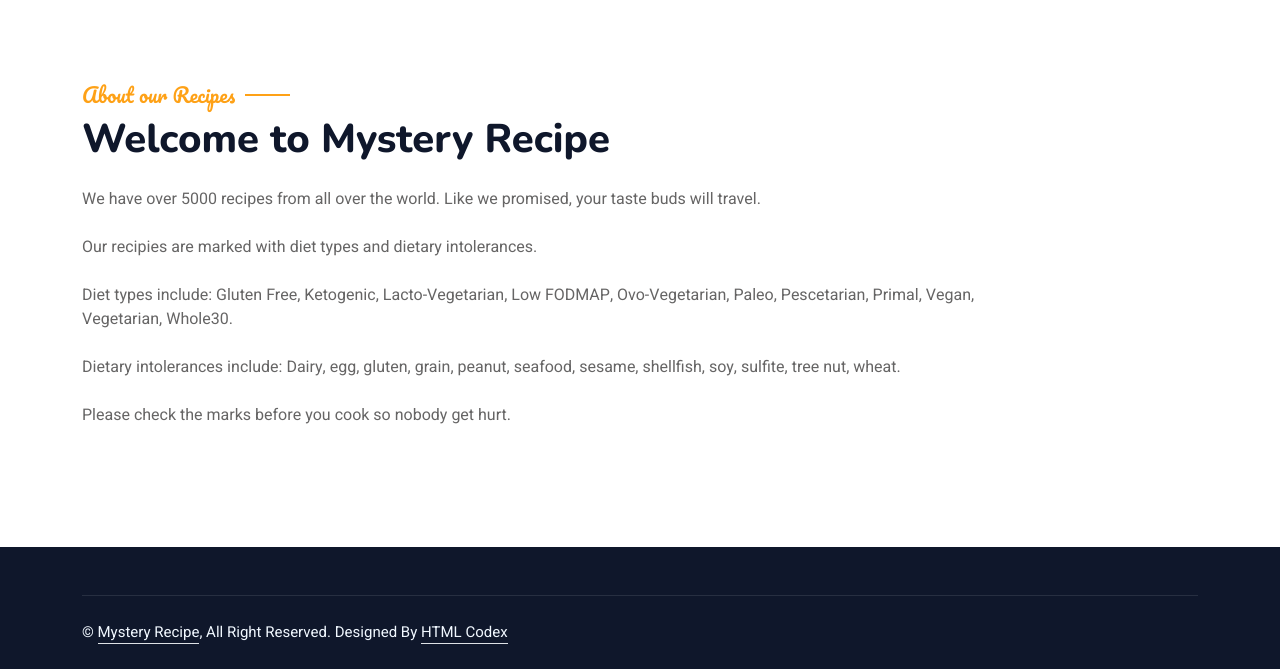
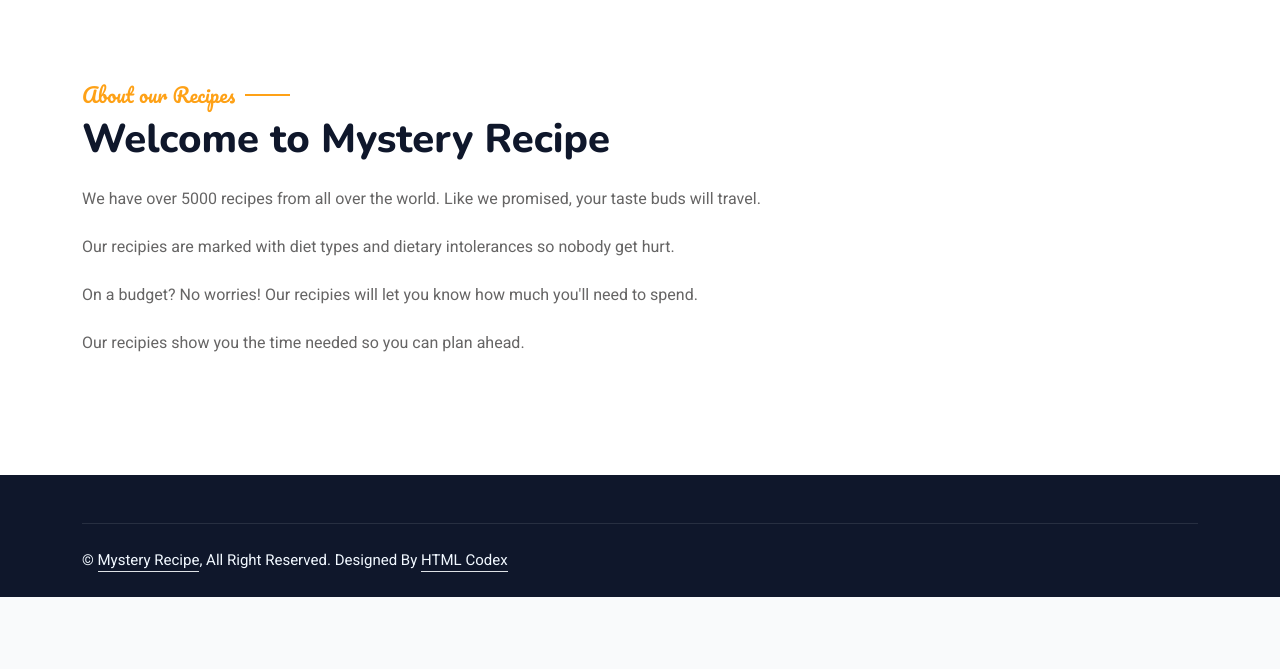
Before and after one commit to LinglinChangSmith/Mystery-Recipe, a Flask app: page / in a window 1280 px wide. Shown: the part 835-1504 px from the top of the page. After the commit the page ends 1432 px from the top, so only its background shows below. Run offline with Flask 3, Linux system fonts and the light colour scheme; some libraries are stand-ins or nearby versions.

Commit message:
adjust index.html content;

```diff
--- a/templates/index.html
+++ b/templates/index.html
@@ -90,12 +90,9 @@
                         <h5 class="section-title ff-secondary text-start text-primary fw-normal">About our Recipes</h5>
                         <h1 class="mb-4">Welcome to Mystery Recipe</h1>
                         <p class="mb-4">We have over 5000 recipes from all over the world. Like we promised, your taste buds will travel.</p>
-                        <p class="mb-4">Our recipies are marked with diet types and dietary intolerances.</p>
-                        <p class="mb-4">Diet types include: Gluten Free, Ketogenic, Lacto-Vegetarian, Low FODMAP,
-                            Ovo-Vegetarian, Paleo, Pescetarian, Primal, Vegan, Vegetarian, Whole30.</p>
-                        <p class="mb-4">Dietary intolerances include: Dairy, egg, gluten, grain, peanut, seafood,
-                            sesame, shellfish, soy, sulfite, tree nut, wheat.</p>
-                        <p class="mb-4">Please check the marks before you cook so nobody get hurt.</p>
+                        <p class="mb-4">Our recipies are marked with diet types and dietary intolerances so nobody get hurt.</p>
+                        <p class="mb-4">On a budget? No worries! Our recipies will let you know how much you'll need to spend.</p>
+                        <p class="mb-4">Our recipies show you the time needed so you can plan ahead.</p>
                     </div>
                 </div>
             </div>
```
